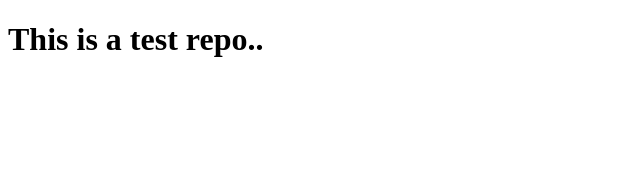
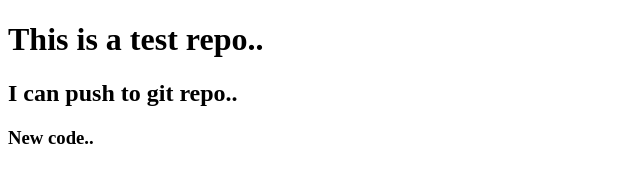
Before and after one commit to RashidulHabib/my-second-repo, a plain HTML site: page index.html in a window 1280 px wide. Shown: the whole page, without its empty margins (0-640 px from the left). Drawn offline with Linux system fonts and the light colour scheme.

Commit message:
added new

```diff
--- a/index.html
+++ b/index.html
@@ -9,5 +9,8 @@
 <body>
     <h1>This is a test repo..</h1>
 
+    <h2>I can push to git repo..</h2>
+    <h3>New code..</h3>
+
 </body>
 </html>
```
